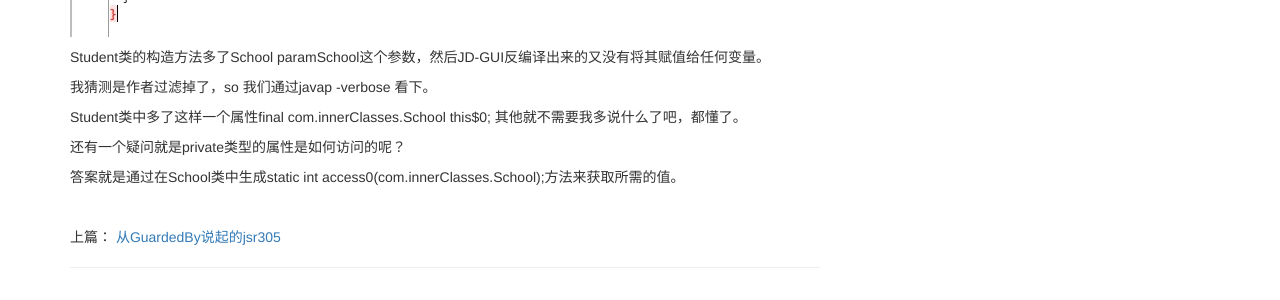
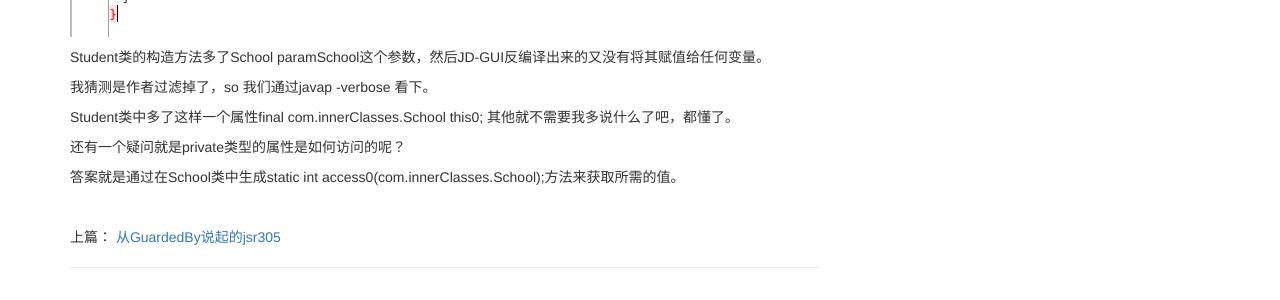
Before and after one commit to liuxinglanyue/blog, a Jekyll site: the page built from _posts/2014-12-22-inner-class.markdown, in a window 1280 px wide and 900 px high, scrolled down 610 px. Shown: the part 441-741 px from the top of the window. Built offline with Jekyll 4.4.1, drawn with Linux system fonts in a browser that asks for light colours; nearby versions of some CDN libraries; Markdown is read by kramdown in place of the engine named in the settings; comment, search, counter and statistics services are not loaded.

Commit message:
Update 2014-12-22-inner-class.markdown

```diff
--- a/_posts/2014-12-22-inner-class.markdown
+++ b/_posts/2014-12-22-inner-class.markdown
@@ -47,7 +47,7 @@ Student类的构造方法多了School paramSchool这个参数，然后JD-GUI反
 
 我猜测是作者过滤掉了，so 我们通过javap -verbose 看下。
 
-Student类中多了这样一个属性final com.innerClasses.School this$0; 其他就不需要我多说什么了吧，都懂了。
+Student类中多了这样一个属性final com.innerClasses.School this0; 其他就不需要我多说什么了吧，都懂了。
 
 还有一个疑问就是private类型的属性是如何访问的呢？
 
```
